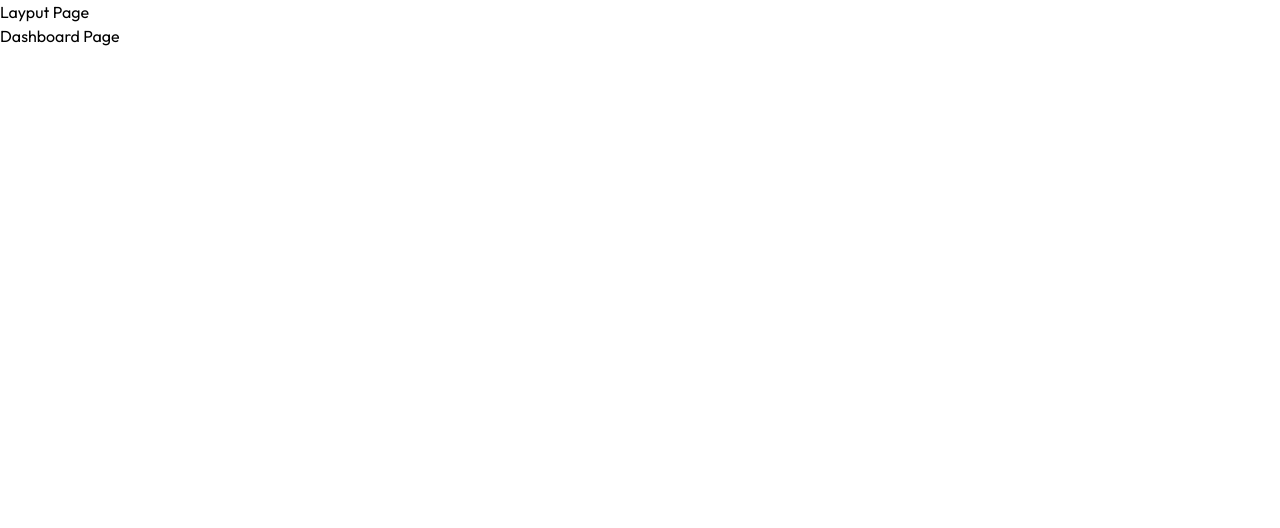
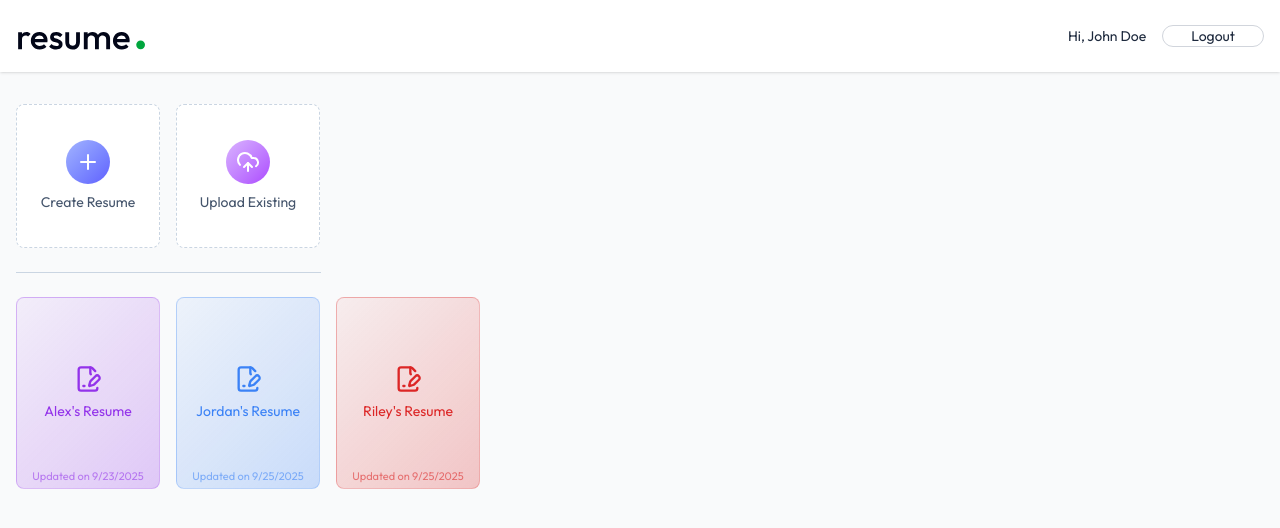
Before and after one commit to Dipanshu-Maurya/Resume-Builder-, a React (Vite) app in the folder Frontend/: page /app in a window 1280 px wide. Shown: the top 528 px of the page. Built offline with nearby package versions, Linux system fonts and the light colour scheme; the HTML template or start-up script is replaced by a standard one.

Commit message:
make dashboard and layout ui

```diff
--- /dev/null
+++ b/Frontend/src/components/Navbar.jsx
@@ -0,0 +1,29 @@
+import React from 'react'
+import { Link, useNavigate } from 'react-router-dom'
+
+const Navbar = () => {
+
+    const user = {name:'John Doe'}
+     const navigate = useNavigate()
+
+    const logoutUser = () => {
+       navigate('/')
+    }
+
+  return (
+    <div className='shadow bg-white'>
+      <nav className='flex items-center justify-between max-w-7xl mx-auto px-4 py-3.5 text-slate-800 transition-all'>
+        <Link to="/">
+        <img src="/logo.svg" alt="logo" className='h-11 w-auto' />
+        </Link>
+
+        <div className='flex items-center gap-4 text-sm'>
+            <p className='max-sm:hidden'>Hi, {user?.name}</p>
+            <button onClick={logoutUser} className='bg-white hover:bg-slate-50 border border-gray-300 px-7 pu-1.5 rounded-full activate:scale-95 transition-all'>Logout</button>
+        </div>
+      </nav>
+    </div>
+  )
+}
+
+export default Navbar
--- a/Frontend/src/index.css
+++ b/Frontend/src/index.css
@@ -10,4 +10,10 @@
   button{
     @apply cursor-pointer;
   }
+  input:not([type="checkbox"]){
+    @apply outline-none focus:ring border border-gray-300 focus:ring-blue-500 focus:border-blue-500 rounded-lg;
+  }
+  textarea{
+  @apply outline-none focus:ring border border-gray-300 focus:ring-blue-500 focus:border-blue-500 rounded-lg resize-none;
+  }
 }
--- a/Frontend/src/pages/Dashboard.jsx
+++ b/Frontend/src/pages/Dashboard.jsx
@@ -1,9 +1,165 @@
-import React from 'react'
+import {FilePenLineIcon,PencilIcon,PlusIcon,TrashIcon,UploadCloud,UploadCloudIcon, XIcon
+} from 'lucide-react'
+import React, { useEffect, useState } from 'react'
+import { dummyResumeData } from '../assets/assets'
+import { useNavigate } from 'react-router-dom'
 
 const Dashboard = () => {
+
+  // ✅ valid hex colors
+  const colors = ["#9333ea", "#3b82f6", "#dc2626", "#0284c7", "#16a34a"]
+
+  const [allResumes, setAllResumes] = useState([])
+
+  const [showCreateResumes, setShowCreateResumes] = useState(false)
+
+  const [showUploadResumes, setShowUploadResumes] = useState(false)
+
+  const [title, setTitle] = useState('')
+
+  const [resume, setResume] = useState(null)
+
+  const [editResumeId, setEditResumeId] = useState('')
+
+  const navigate = useNavigate()
+
+  const loadAllResumes = async () => {
+    setAllResumes(dummyResumeData)
+  }
+
+  const createResume = async (event) => {
+    event.preventDefault()
+    setShowCreateResumes(false)
+    navigate(`/app/builder/res123`)
+  }
+
+  const uploadResume = async (event) => {
+    event.preventDefault()
+    setShowUploadResumes(false)
+    navigate(`/app/builder/res123`)
+  }
+
+  useEffect(() => {
+    loadAllResumes()
+  }, [])
+
   return (
     <div>
-      <h1>Dashboard Page</h1>
+      <div className='max-w-7xl mx-auto px-4 py-8'>
+
+        <p className='text-2xl font-medium mb-6 bg-gradient-to-r from-slate-600 to-slate-700 bg-clip-text text-transparent sm:hidden'>
+          Welcome, Joe Doe
+        </p>
+
+        {/* Create & Upload buttons */}
+        <div className='flex gap-4'>
+          <button onClick={()=>setShowCreateResumes(true)} className='w-full bg-white sm:max-w-36 h-36 flex flex-col items-center justify-center rounded-lg gap-2 text-slate-600 border border-dashed border-slate-300 group hover:border-indigo-500 hover:shadow-lg transition-all duration-300 cursor-pointer'>
+            <PlusIcon className='size-11 transition-all duration-300 p-2.5 bg-gradient-to-br from-indigo-300 to-indigo-500 text-white rounded-full' />
+            <p className='text-sm group-hover:text-indigo-600 transition-all duration-300'>
+              Create Resume
+            </p>
+          </button>
+
+          <button onClick={()=> setShowUploadResumes(true)} className='w-full bg-white sm:max-w-36 h-36 flex flex-col items-center justify-center rounded-lg gap-2 text-slate-600 border border-dashed border-slate-300 group hover:border-purple-500 hover:shadow-lg transition-all duration-300 cursor-pointer'>
+            <UploadCloudIcon className='size-11 transition-all duration-300 p-2.5 bg-gradient-to-br from-purple-300 to-purple-500 text-white rounded-full' />
+            <p className='text-sm group-hover:text-purple-600 transition-all duration-300'>
+              Upload Existing
+            </p>
+          </button>
+        </div>
+
+        <hr className='border-slate-300 my-6 sm:w-[305px]' />
+
+        {/* Resume Cards */}
+        <div className='grid grid-cols-2 sm:flex flex-wrap gap-4'>
+          {allResumes.map((resume, index) => {
+            const baseColor = colors[index % colors.length]
+
+            return (
+              <button
+                key={index}
+                className='relative w-full sm:max-w-36 h-48 flex flex-col items-center justify-center rounded-lg gap-2 border border-slate-300 group hover:shadow-lg transition-all duration-300 cursor-pointer'
+                style={{
+                  background: `linear-gradient(135deg, ${baseColor}10, ${baseColor}40)`,
+                  borderColor: baseColor + '40'
+                }}
+              >
+                <FilePenLineIcon
+                  className='size-7 group-hover:scale-105 transition-all'
+                  style={{ color: baseColor }}
+                />
+
+                <p
+                  className='text-sm group-hover:scale-105 transition-all px-2 text-center'
+                  style={{ color: baseColor }}
+                >
+                  {resume.title}
+                </p>
+
+                <p
+                  className='absolute bottom-1 text-[11px] transition-all duration-300 px-2 text-center'
+                  style={{ color: baseColor + '90' }}
+                >
+                  Updated on {new Date(resume.updatedAt).toLocaleDateString()}
+                </p>
+
+                {/* Edit / Delete icons */}
+                <div className='absolute top-1 right-1 hidden group-hover:flex items-center'>
+                  <TrashIcon className='size-7 p-1.5 hover:bg-white/50 rounded text-slate-700 transition-colors' />
+                  <PencilIcon className='size-7 p-1.5 hover:bg-white/50 rounded text-slate-700 transition-colors' />
+                </div>
+              </button>
+            )
+          })}
+        </div>
+
+        {showCreateResumes && (
+          <form onSubmit={createResume} onClick={()=>setShowCreateResumes(false)} className='fixed inset-0 bg-black/70 backdrop-blur bg-opacity-50 z-10 flex items-center justify-center'>
+            <div onClick={e=>e.stopPropagation()} className='relative bg-slate-50 border shadow-md rounded-lg w-full max-w-sm p-6'>
+              <h2 className='text-xl font-bold mb-4'>Create a Resume</h2>
+              <input onChange={(event)=>setTitle(e.target.value)} value={title} type="text" placeholder='Enter resume title' className='w-full px-4 py-2 mb-4 focus:border-green-600 ring-green-600' required />
+
+              <button className='w-full py-2 bg-green-600 text-white rounded hover:bg-green-700 transition-colors'>Create Resume</button>
+
+              <XIcon className='absolute top-4 right-4 text-slate-400 hover:text-slate-600 cursor pointer transition-colors' onClick={()=>{setShowCreateResumes(false); setTitle('')}}/>
+            </div>
+          </form>
+        )
+        }
+
+        {showUploadResumes && (
+          <form onSubmit={uploadResume} onClick={()=>setShowUploadResumes(false)} className='fixed inset-0 bg-black/70 backdrop-blur bg-opacity-50 z-10 flex items-center justify-center'>
+            <div onClick={e=>e.stopPropagation()} className='relative bg-slate-50 border shadow-md rounded-lg w-full max-w-sm p-6'>
+              <h2 className='text-xl font-bold mb-4'>Create a Resume</h2>
+              <input onChange={(event)=>setTitle(e.target.value)} value={title} type="text" placeholder='Enter resume title' className='w-full px-4 py-2 mb-4 focus:border-green-600 ring-green-600' required />
+
+              <div>
+                <label htmlFor="resume-input" className='block text-sm text-slate-700'>Select resume file
+                  <div className='flex flex-col items-center justify-centergap-2 border group text-slate-400 border-slate-400 border-dashed rounded-md p-4 py-10 my-4 hover:border-green-500 hover:text-green-700 cursor-pointer transition-colors'>
+                    {resume ? (
+                      <p className='text-green-700'>{resume.name}</p>
+                    ): (
+                      <>
+                      <UploadCloud className='size-14 stroke-1'/>
+                      <p>Upload resume</p>
+                      </>
+                    )}
+
+                  </div>
+                </label>
+              </div>
+
+
+              <button className='w-full py-2 bg-green-600 text-white rounded hover:bg-green-700 transition-colors'>Upload Resume</button>
+
+              <XIcon className='absolute top-4 right-4 text-slate-400 hover:text-slate-600 cursor pointer transition-colors' onClick={()=>{setShowUploadResumes(false); setTitle('')}}/>
+            </div>
+          </form>
+
+        )
+        }
+
+      </div>
     </div>
   )
 }
--- a/Frontend/src/pages/Layout.jsx
+++ b/Frontend/src/pages/Layout.jsx
@@ -1,11 +1,12 @@
 import React from 'react'
 import { Outlet } from 'react-router-dom'
+import Navbar from '../components/Navbar'
 
 const Layout = () => {
   return (
     <div>
-      <h1>Layput Page</h1>
-      <div>
+      <div className='min-h-screen bg-gray-50'>
+        <Navbar />
         <Outlet />
       </div>
     </div>
```
